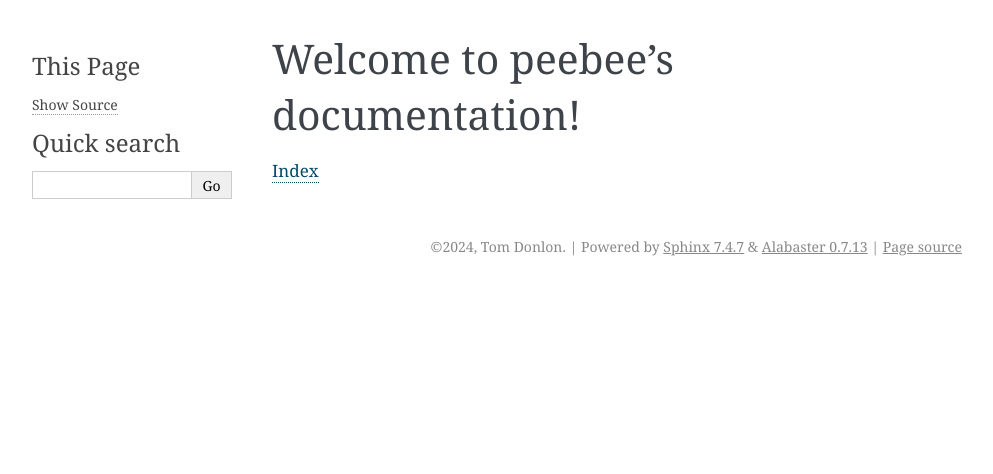
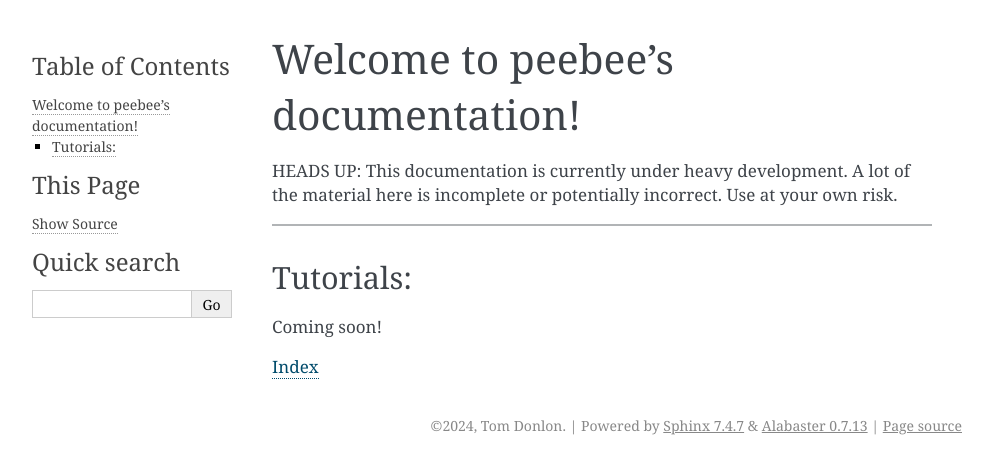
Before and after one commit to thomasdonlon/peebee, a Sphinx documentation site: the page built from docs/index.rst, in a window 1280 px wide. Shown: the top 474 px of the page, without its empty margins (148-1141 px from the left). Built offline with Sphinx 7.4.7, drawn with Linux system fonts in a browser that asks for light colours; formulas are drawn with MathJax 3.

Commit message:
added doc disclaimer

```diff
--- a/docs/index.rst
+++ b/docs/index.rst
@@ -5,6 +5,16 @@
 
 Welcome to peebee's documentation!
 ==================================
+
+HEADS UP: This documentation is currently under heavy development.
+A lot of the material here is incomplete or potentially incorrect. Use at your own risk.
+
+----------------------------------
+
+Tutorials:
+----------------------------------
+
+Coming soon!
 
 .. toctree::
    :maxdepth: 1
```
